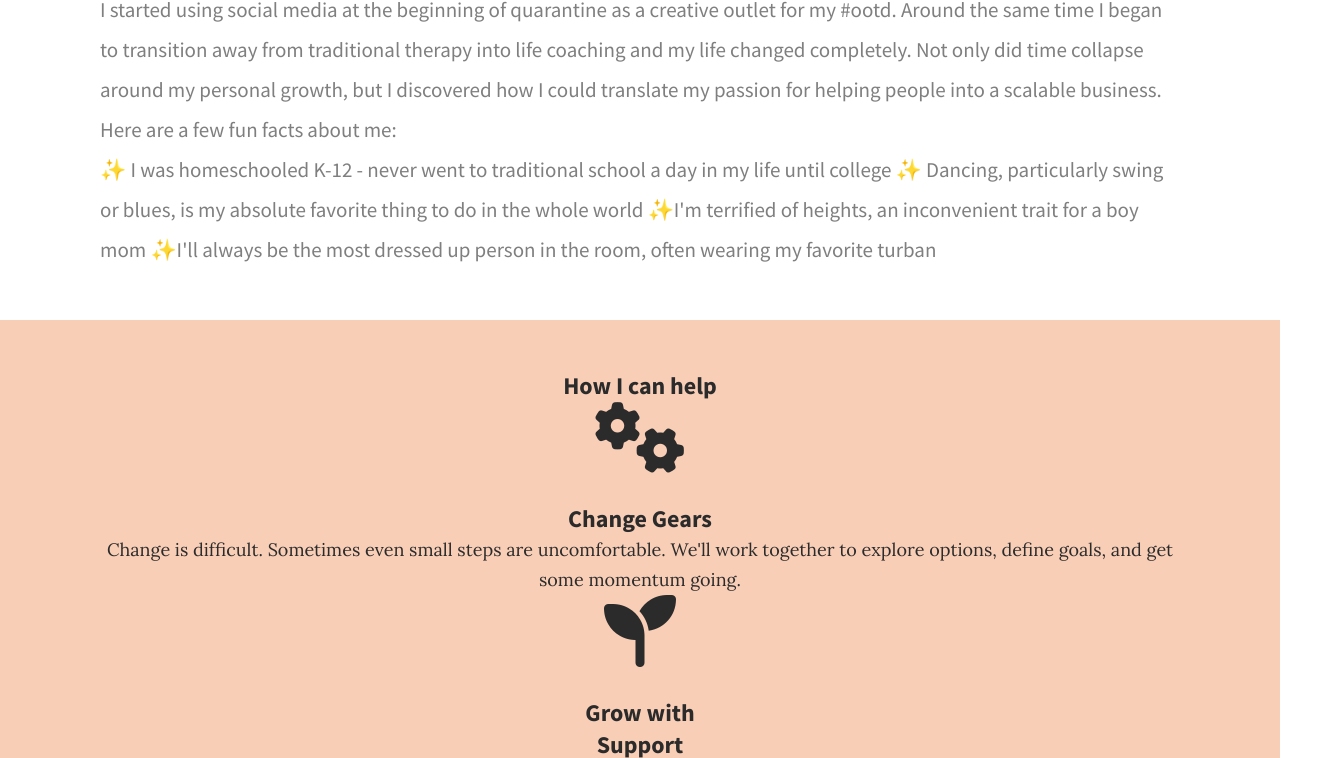
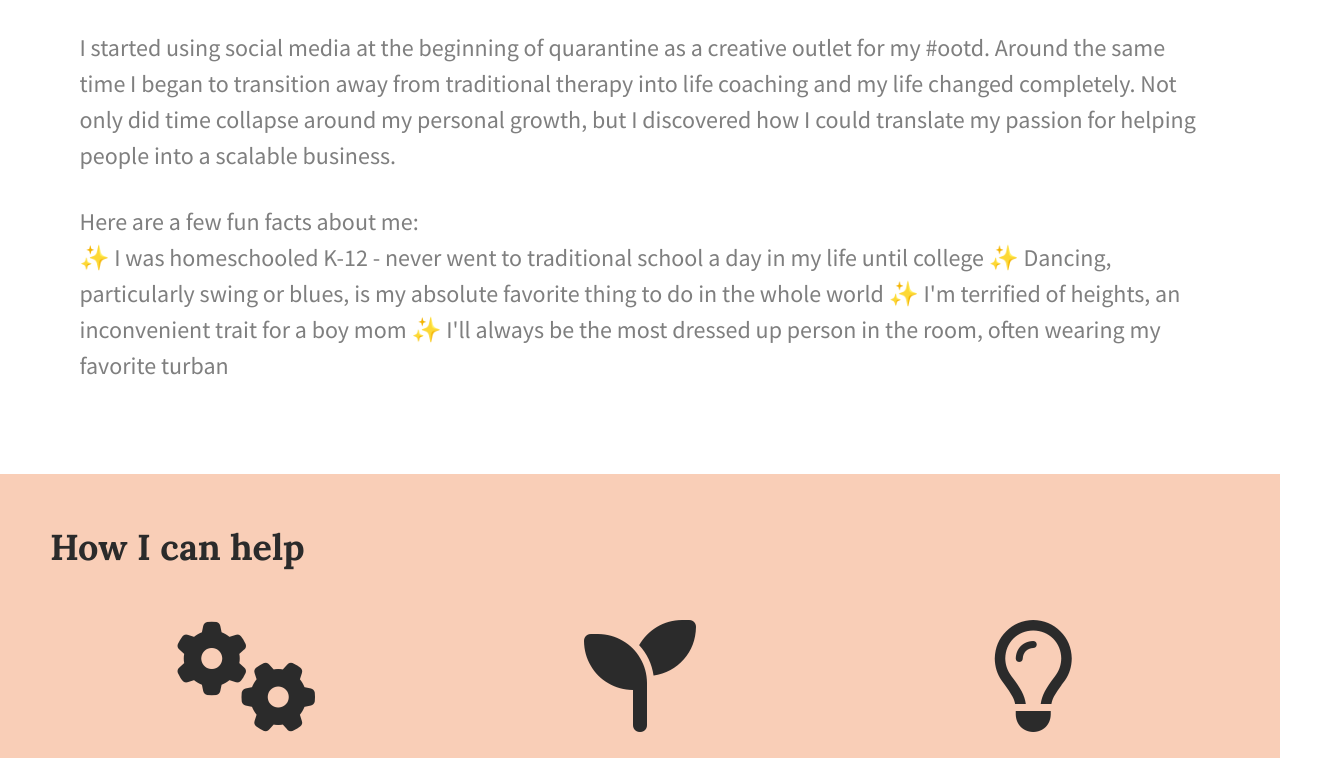
Before and after one commit to gbonds/sashapattersoncoaching, a plain HTML site: page index.html in a window 1280 px wide. Shown: the part 745-1503 px from the top of the page, 1344 px wide, since content can reach past the window. Drawn offline with Linux system fonts and the light colour scheme.

Commit message:
Styled about and work sections

```diff
--- a/css/main.css
+++ b/css/main.css
@@ -16,13 +16,13 @@ body {
     font-family: 'Source Sans Pro', sans-serif;
     color: #2b2b2b;
     font-size: 16px;
+    width: 100%;
 }
 
 
 /* HEADER */
 
 header {
-    width: 105%;
     background: url("../img/edward-howell-flower-buds.jpg");
     background-size: cover;
     background-position: center;
@@ -84,56 +84,67 @@ nav ul li a {
     margin-top: 50px;
 }
 
-/* GENERAL SECTION STYLING */
+/*** GENERAL SECTION STYLING ***/
 section {
     padding: 50px;
 }
 
-/** ABOUT **/
-#about .full-width {
-    margin: 80px 0;
+.content-container {
+    display: flex;
+    justify-content: space-around;
+    align-items: flex-start;
+    flex-flow: row wrap;
+    margin: 25px 0;
 }
 
-#about h2 {
+h2 {
     font-family: 'Lora', serif;
-    font-size: 36px;
-    padding-left: 50px;
+    font-size: 2.25em;
+}
+
+p {
+    font-size: 1.5em;
+    line-height: 1.5em;
+}
+
+/* ABOUT */
+
+#about .content-item {
+    width: 95%;
+    padding: 15px 0;
 }
 
 #about p {
     color: #7f7f7f;
-    font-size: 21px;
-    line-height: 40px;
-    padding-left: 50px;
-    padding-right: 50px; /*solution code said that this should be 50px, but this doesn't match the mock-up*/
 }
 
-/** WORK **/
+/* WORK */
 #work {
     background-color: #f9ceb7;
+}
+
+#work .content-container {
+    margin-top: 50px;
+}
+
+#work .content-item {
+    width: 30%;
     text-align: center;
 }
 
-#work .full-width {
-    padding: 115px 0;
-}
-
 #work h3 {
-    font-size: 24px;
-    line-height: 32px;
-    width: 190px;
-    margin: 0 auto;
+    font-size: 1.5em;
+    line-height: 1.5em;
+    margin-bottom: 10px;
 }
 
 #work p {
     font-family: 'Lora', serif;
-    font-size: 18px;
-    line-height: 30px;
-    padding: 0 50px;
+    font-size: 1em;
 }
 
 .fontawesome-icon i {
-    font-size: 72px;
+    font-size: 7em;
     padding-bottom: 30px;
 }
 
--- a/index.html
+++ b/index.html
@@ -43,14 +43,13 @@
                 </div> <!-- .content-item ends -->
                 <div class="content-item">
                     <p>Here are a few fun facts about me:<br>
+                        ✨  I was homeschooled K-12 - never went to traditional school a day in my life until college
 
-                        ✨ I was homeschooled K-12 - never went to traditional school a day in my life until college
+                        ✨  Dancing, particularly swing or blues, is my absolute favorite thing to do in the whole world
 
-                        ✨ Dancing, particularly swing or blues, is my absolute favorite thing to do in the whole world
+                        ✨  I'm terrified of heights, an inconvenient trait for a boy mom
 
-                        ✨I'm terrified of heights, an inconvenient trait for a boy mom
-
-                        ✨I'll always be the most dressed up person in the room, often wearing my favorite turban</p>
+                        ✨  I'll always be the most dressed up person in the room, often wearing my favorite turban</p>
                 </div> <!-- .content-item ends -->
             </div> <!-- .content-container ends -->
         </section>
```
